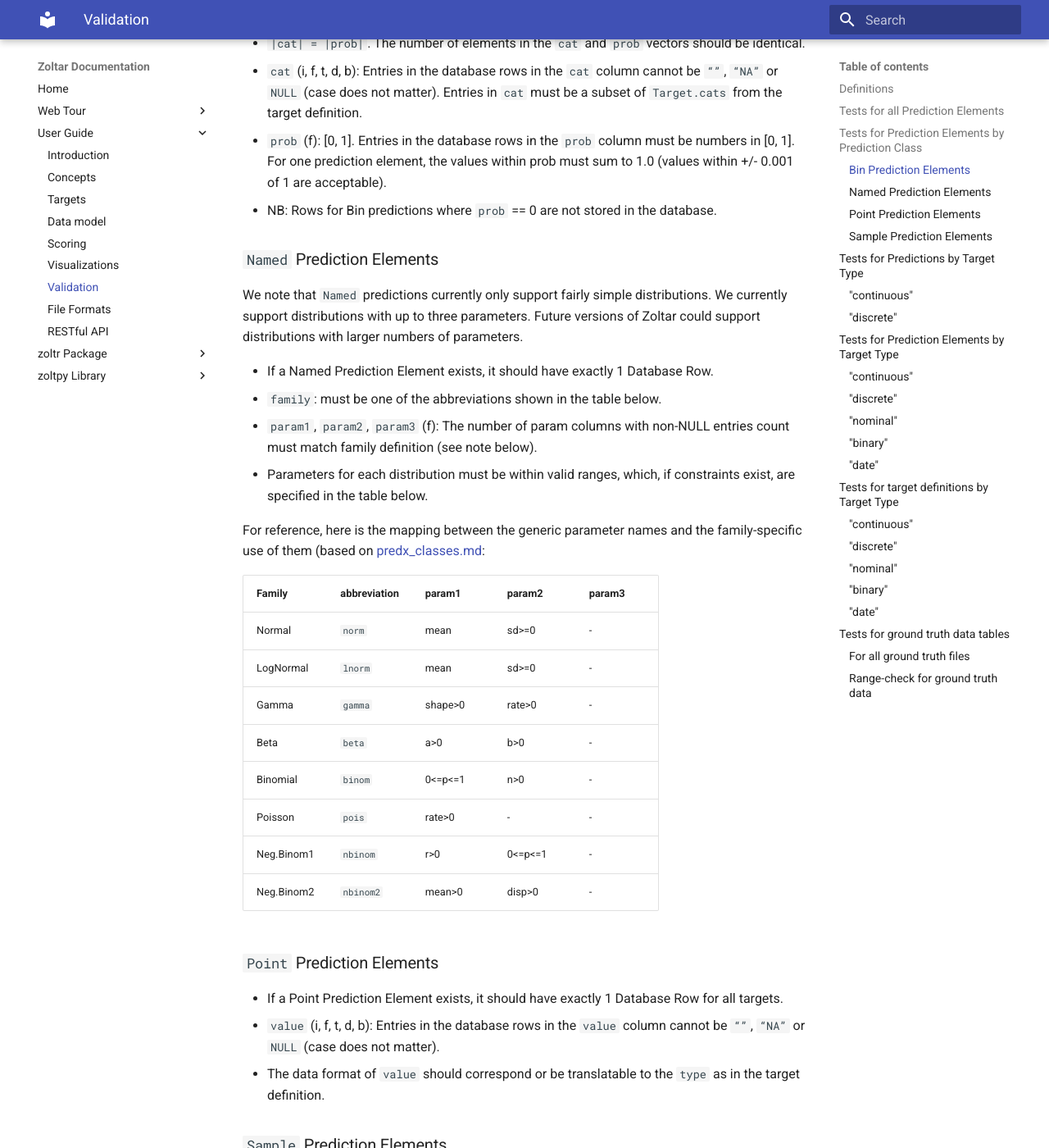
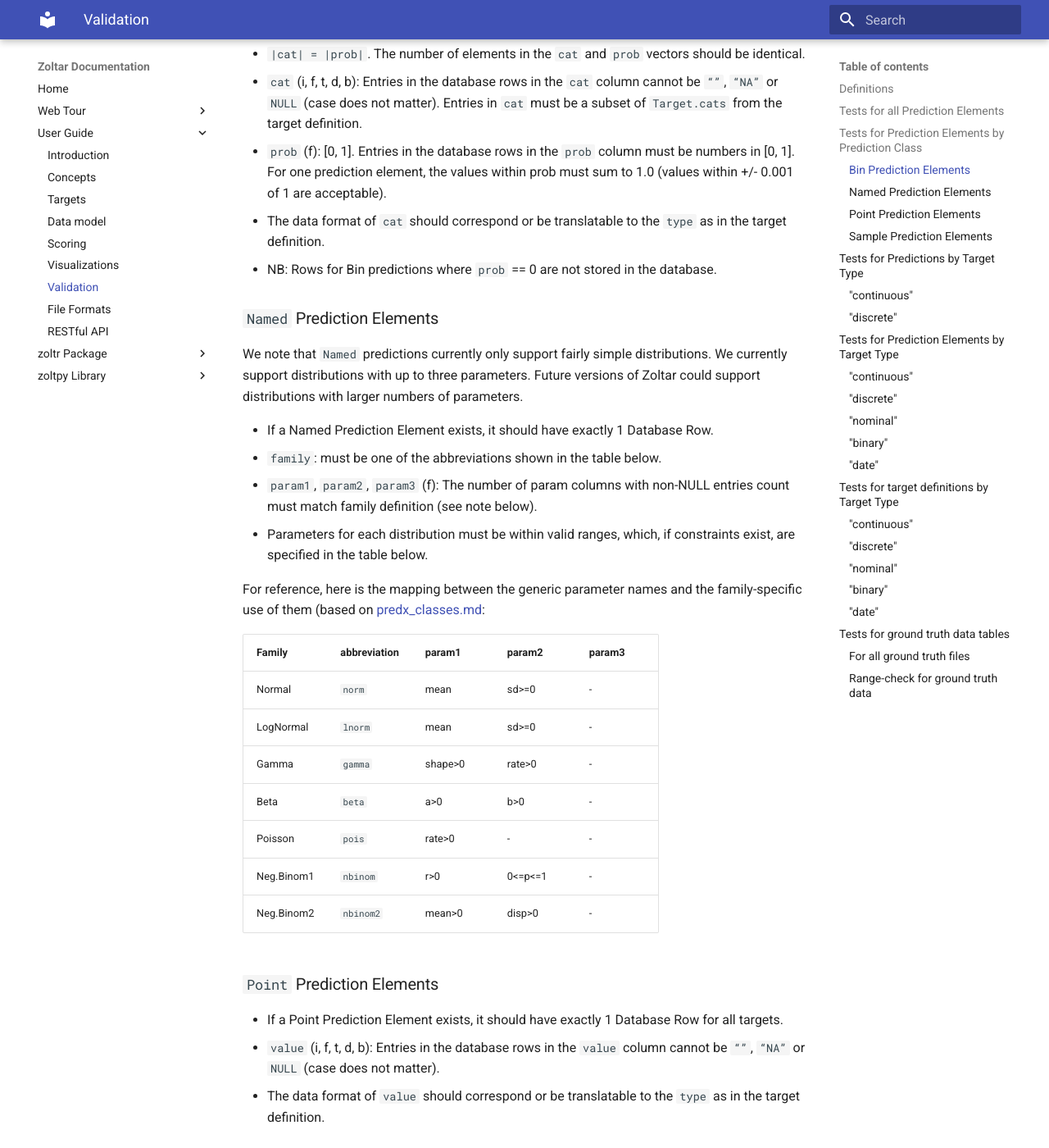
Before and after one commit to reichlab/docs.zoltardata, an MkDocs documentation site: the page built from docs/Validation.md, in a window 1280 px wide and 1400 px high, scrolled down 1077 px. Shown: the whole window at 82% size. Built offline with MkDocs 1.6.1 and Material for MkDocs 9.7.7, drawn with Linux system fonts in a browser that asks for light colours.

```diff
--- a/docs/Validation.md
+++ b/docs/Validation.md
@@ -2,7 +2,7 @@
 
 Forecasts stored in Zoltar are validated upon upload based on the expected structure of each forecast. Below, we document the checks and tests that are performed on all forecasts. We first list the test that is performed for every prediction, and after that, tests are broken down by the class of prediction.
 
-### Definitions
+## Definitions
 
 For clarity, we define specific terms that we will use below.
 
@@ -31,9 +31,10 @@ These tests are performed when a forecast is created or updated.
 
  - If a Bin Prediction Element exists, it should have >=1 Database Rows.
  - `|cat| = |prob|`. The number of elements in the `cat` and `prob` vectors should be identical.
- - `cat` (i, f, t, d, b): Entries in the database rows in the `cat` column cannot be `“”`, `“NA”` or `NULL` (case does not matter). Entries in `cat` must be a subset of `Target.cats` from the target definition.
- - `prob` (f): [0, 1]. Entries in the database rows in the `prob` column must be numbers in [0, 1]. For one prediction element, the values within prob must sum to 1.0 (values within +/- 0.001 of 1 are acceptable).
- - NB: Rows for Bin predictions where `prob` == 0 are not stored in the database.
+- `cat` (i, f, t, d, b): Entries in the database rows in the `cat` column cannot be `“”`, `“NA”` or `NULL` (case does not matter). Entries in `cat` must be a subset of `Target.cats` from the target definition.
+- `prob` (f): [0, 1]. Entries in the database rows in the `prob` column must be numbers in [0, 1]. For one prediction element, the values within prob must sum to 1.0 (values within +/- 0.001 of 1 are acceptable).
+- The data format of `cat` should correspond or be translatable to the `type` as in the target definition.
+- NB: Rows for Bin predictions where `prob` == 0 are not stored in the database.
 
 ### `Named` Prediction Elements
 
@@ -54,7 +55,6 @@ Normal      | `norm`       | mean      | sd>=0    |    -
 LogNormal   | `lnorm`      | mean      | sd>=0    |    -
 Gamma       | `gamma`      | shape>0   | rate>0   |    -
 Beta        | `beta`       | a>0       | b>0      |    -
-Binomial    | `binom`      | 0<=p<=1   |   n>0    |    -
 Poisson     | `pois`       | rate>0    |  -       |    -
 Neg.Binom1  | `nbinom`     | r>0       | 0<=p<=1  |    -
 Neg.Binom2  | `nbinom2`    | mean>0    | disp>0   |    -
@@ -85,9 +85,11 @@ These tests are performed when a forecast is created or updated.
 
  - Within one prediction, there must not be more than one of the following prediction elements for a single target: {`Named`, `Bin`}.
 
+
 ### "discrete"
 
  - Within one prediction, there must not be more than one of the following prediction elements for a single target: {`Named`, `Bin`}.
+
 
 
 ## Tests for Prediction Elements by Target Type
```
Also changed, not shown: docs/Targets.md (+1 -1 lines).
